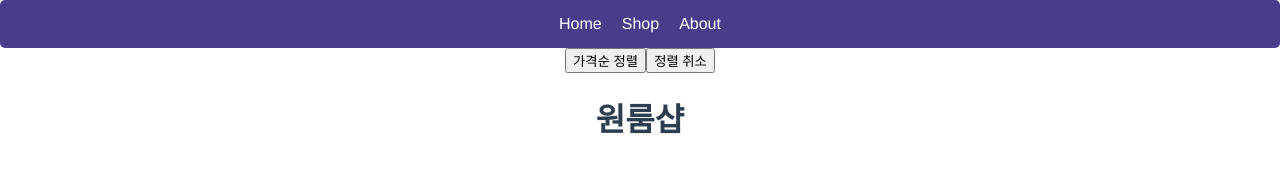
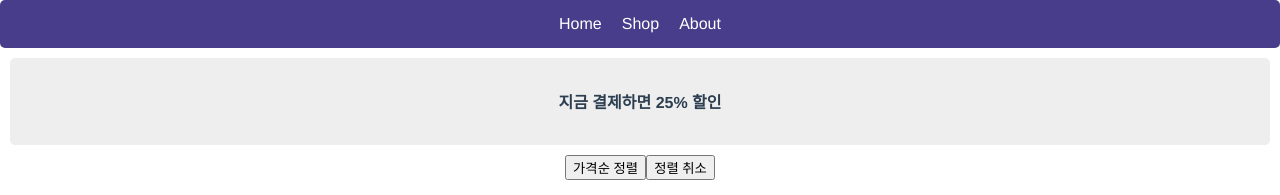
Before and after one commit to study-jyno/study_vue_js, a Vue app in the folder 1강/vuedongsan/: page / in a window 1280 px wide. Shown: the top 195 px of the page. Built offline with nearby package versions, Linux system fonts and the light colour scheme.

Commit message:
16장 숙제 완료

```diff
--- a/1강/vuedongsan/src/App.vue
+++ b/1강/vuedongsan/src/App.vue
@@ -11,7 +11,7 @@
     <a v-for="test in menu_list" :key="test">{{ test }}</a>
   </div>
 
-  <Discount v-if="showDiscount == true"></Discount>
+  <Discount :discountNumber="discountNumber" v-if="showDiscount == true"></Discount>
   <button @click="priceSort">가격순 정렬</button>
   <button @click="sortBack">정렬 취소</button>
 
@@ -65,6 +65,7 @@ export default {
       oneroom_list_original: [...oneroom],
       oneroom_list: oneroom,
       showDiscount: true,
+      discountNumber:30,
     };
   },
   methods: {
@@ -82,8 +83,8 @@ export default {
   },
   mounted() {
     setInterval(()=>{
-      this.showDiscount = false;
-    }, 2000)
+      this.discountNumber -= 1;
+    }, 1000)
   },
   components: {
     Discount: Discount,
--- a/1강/vuedongsan/src/Discount.vue
+++ b/1강/vuedongsan/src/Discount.vue
@@ -1,12 +1,15 @@
 <template>
   <div class="discount">
-    <h4>지금 결제하면 20% 할인</h4>
+    <h4>지금 결제하면 {{ discountNumber }}% 할인</h4>
   </div>
 </template>
 
 <script>
 export default {
-    name:'Discount',
+  name: "Discount",
+  props: {
+    discountNumber: Number,
+  },
 };
 </script>
 
--- a/1강/vuedongsan/src/Modal.vue
+++ b/1강/vuedongsan/src/Modal.vue
@@ -21,7 +21,7 @@ export default {
   name: "Modal",
   data() {
     return {
-      month: 1,
+      month: 3,
     };
   },
 
@@ -31,6 +31,10 @@ export default {
       // a == month 데이터임 b== 변경 전 데이터
       // 사용자가 month를 글자로 입력하면 경고문 띄워주셈
       // 사용자가 month에 입력한 데이터가 13보다 크면 경구몬 띄우기
+      if (a <= 2) {
+        alert("3개월 이상 판매함");
+        this.month = b;
+      }
       if (a >= 13) {
         alert("13 이상 입력하지 마셈");
         this.month = 1;
```
Also changed, not shown: 1 other file (tests, documents, lock files or other folders).
